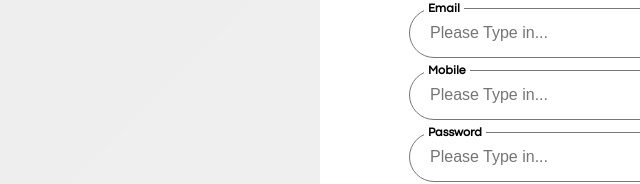
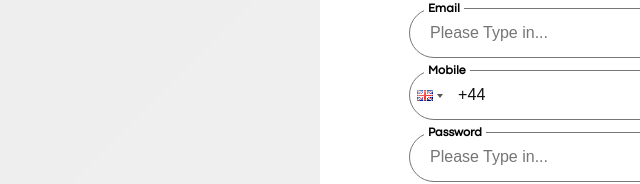
Before and after one commit to pauloabdanur/join-verify-my-age, a Next.js app: page /signup in a window 1280 px wide. Shown: the part 459-643 px from the top of the page, without its empty margins (640-1280 px from the left). Built offline with nearby package versions, Linux system fonts and the light colour scheme.

Commit message:
feat: implement phone input component

```diff
--- a/src/app/signup/page.tsx
+++ b/src/app/signup/page.tsx
@@ -8,6 +8,7 @@ import bgImage from '../../assets/Bg_Gray_Tones.png';
 import logo from '../../assets/Logo_small.png';
 import steps from '../../assets/Steps.png';
 import back from '../../assets/Back.png';
+import MyPhoneInput from '@/components/MyPhoneInput';
 
 export default function Home() {
   const router = useRouter();
@@ -46,8 +47,8 @@ export default function Home() {
             <span>Email</span>
           </div>
           <div className={styles.inputBox}>
-            <input type="text" placeholder="Please Type in..." />
             <span>Mobile</span>
+            <MyPhoneInput />
           </div>
           <div className={styles.inputBox}>
             <input type="password" placeholder="Please Type in..." />
--- a/src/app/signup/styles.module.css
+++ b/src/app/signup/styles.module.css
@@ -87,6 +87,7 @@
   font-size: 12px;
   font-weight: 600;
   background: #fff;
+  z-index: 1;
 }
 
 .terms {
@@ -148,6 +149,7 @@
   font-size: 14px;
   font-weight: 600;
   color: #121212;
+  cursor: pointer;
 }
 
 .signinBtn {
@@ -160,4 +162,5 @@
   font-size: 14px;
   font-weight: 300;
   color: #121212;
+  cursor: pointer;
 }
--- a/src/components/MyPhoneInput/index.tsx
+++ b/src/components/MyPhoneInput/index.tsx
@@ -20,10 +20,29 @@ const MyPhoneInput: React.FC = () => {
   return (
     <div>
       <PhoneInput
-        country={'en'}
+        country={'gb'}
         value={phoneNumber}
         onChange={handleChange}
         inputProps={{ required: true }}
+        inputStyle={{
+          width: '500px',
+          borderRadius: '2rem',
+          border: '1px solid #777777',
+          outline: 'none',
+          fontSize: '16px',
+          fontWeight: '300',
+          color: '#121212',
+          height: '50px',
+        }}
+        dropdownStyle={{
+          textOverflow: 'ellipsis',
+        }}
+        buttonStyle={{
+          borderRadius: '2rem',
+          background: 'none',
+          border: 'none',
+          outline: 'none',
+        }}
       />
     </div>
   );
```
